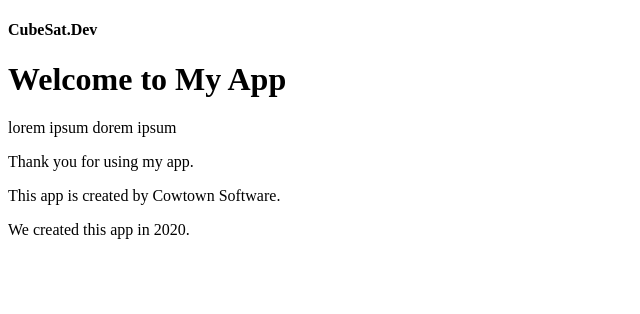
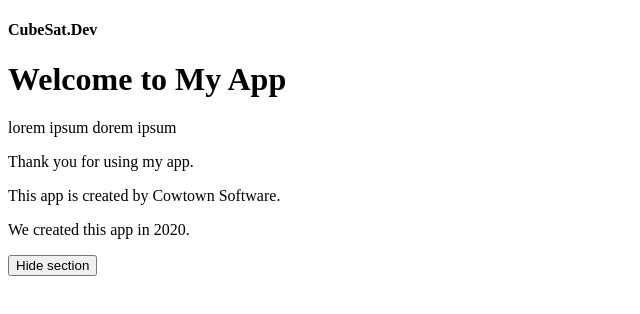
Before and after one commit to supernovabirth/learnreact, a React (Create React App) app in the folder react-bootcamp/portfolio/: page / in a window 1280 px wide. Both pictures are taken after a click on the button "Unhide section". Shown: the top 314 px of the page, without its empty margins (0-640 px from the left). Built offline with nearby package versions, Linux system fonts and the light colour scheme.

Commit message:
toggle state

```diff
--- a/react-bootcamp/portfolio/src/App.js
+++ b/react-bootcamp/portfolio/src/App.js
@@ -6,17 +6,14 @@ class App extends Component {
         this.state = { displayAbout: false };
 
         //so that "this" can be used inside the helper method
-        this.unhideAboutSection = this.unhideAboutSection.bind(this);
+        this.toggleAboutSection = this.toggleAboutSection.bind(this);
 
         console.log('Component constructor this is ', this);
     }
 
-    unhideAboutSection() {
-        console.log('unhideAboutSection this is ', this);
-        this.setState( { displayAbout: true });
+    toggleAboutSection() {
+        this.setState({displayAbout: !this.state.displayAbout});
     }
-
-
 
     render() {
 
@@ -29,8 +26,9 @@ class App extends Component {
                 this.state.displayAbout ? (<div>
                     <p>This app is created by Cowtown Software.</p>
                     <p>We created this app in 2020.</p>
+                    <button onClick={this.toggleAboutSection}>Hide section</button>
                 </div>) : (<div>
-                    <button onClick={this.unhideAboutSection}>Unhide section</button>
+                    <button onClick={this.toggleAboutSection}>Unhide section</button>
                     </div>)
                 }
             </div>
```
